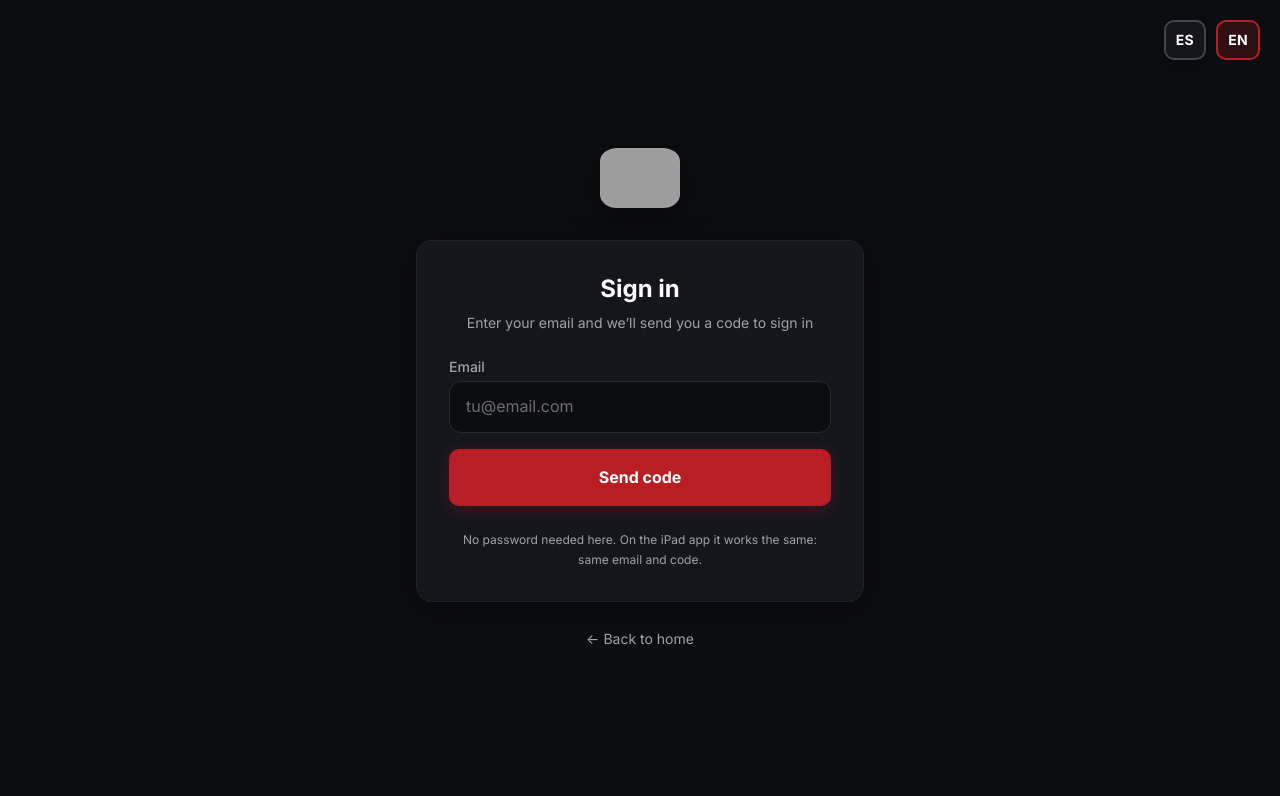
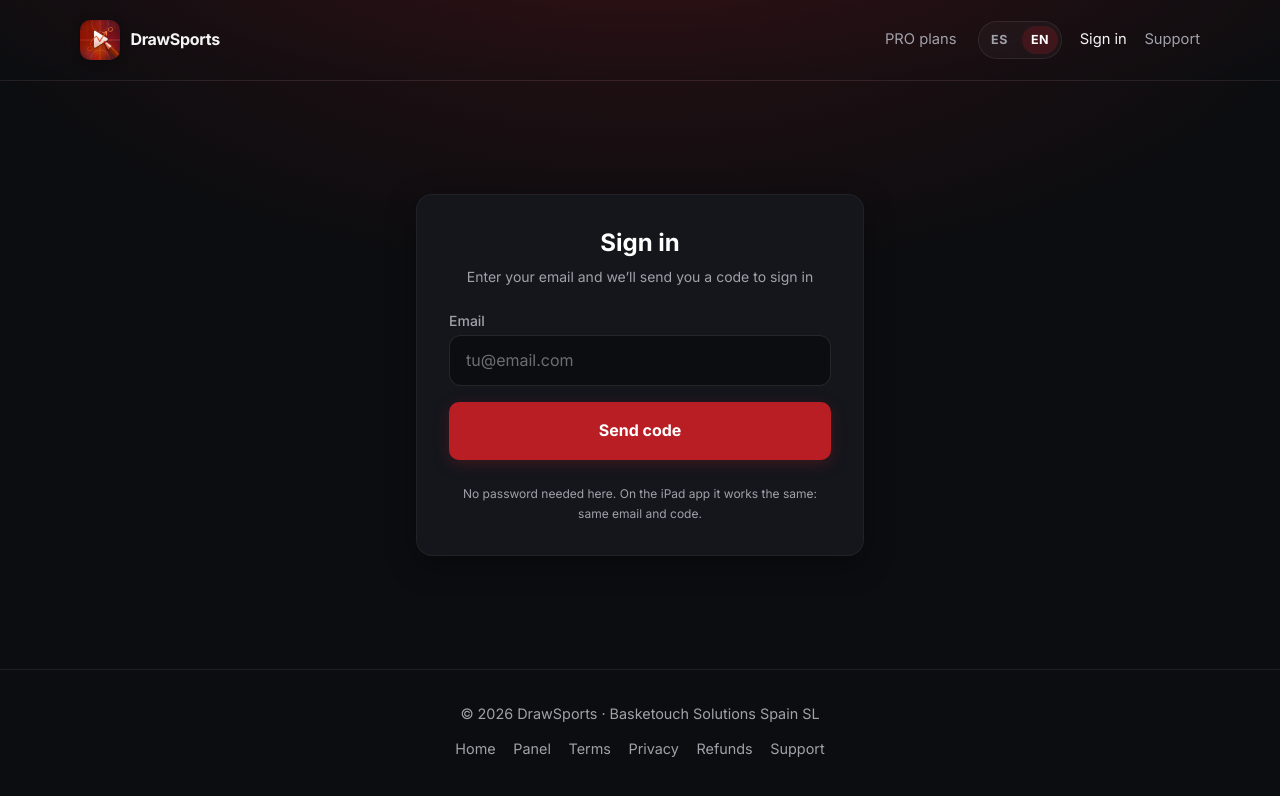
Before and after one commit to basketouch/drawsports-panel, a Next.js app: page /en/login in a window 1280 px wide. Shown: the top 796 px of the page. Built offline with nearby package versions, Linux system fonts and the light colour scheme; grey boxes are pictures that could not be loaded.

Commit message:
feat(ui): login del panel alineado con drawsports.app
Header con gradiente rojo, lang-switch ES/EN, footer legal y logo ligero;
misma navegación que la web pública (planes, acceder, soporte).

Co-authored-by: Cursor <cursoragent@cursor.com>

```diff
--- /dev/null
+++ b/app/[locale]/dashboard/DashboardHeaderActions.tsx
@@ -0,0 +1,12 @@
+"use client";
+
+import { Suspense } from "react";
+import { LangSwitch } from "@/components/LangSwitch";
+
+export function DashboardHeaderActions({ locale }: { locale: "es" | "en" }) {
+  return (
+    <Suspense fallback={null}>
+      <LangSwitch locale={locale} />
+    </Suspense>
+  );
+}
--- a/app/[locale]/dashboard/page.tsx
+++ b/app/[locale]/dashboard/page.tsx
@@ -2,6 +2,7 @@ import { redirect } from "next/navigation";
 import { createClient } from "@/supabase/server";
 import { CheckCircle, XCircle, Calendar, Download, Mail, Zap, Users } from "lucide-react";
 import { LogoutButton } from "./LogoutButton";
+import { DashboardHeaderActions } from "./DashboardHeaderActions";
 import { ManageSubscription } from "./ManageSubscription";
 import { ManageTeam } from "./ManageTeam";
 import { SetupTeamName } from "./SetupTeamName";
@@ -166,19 +167,22 @@ export default async function DashboardPage({
 
   return (
     <div className="min-h-screen bg-drawsports-bg-dark">
-      <header className="bg-drawsports-bg-card border-b border-white/5">
-        <div className="max-w-4xl mx-auto px-4 py-4 flex items-center justify-between">
-          <Link href={`/${locale}/dashboard`} className="flex items-center gap-3">
+      <header className="site-header">
+        <div className="site-container-wide max-w-4xl">
+          <Link href={`/${locale}/dashboard`} className="site-brand">
             <Image
-              src="/imagenes/logo.png"
+              src="/imagenes/logo-header.webp"
               alt="DrawSports"
               width={40}
               height={40}
-              className="rounded-[22%]"
+              className="site-brand-logo"
             />
-            <span className="text-xl font-bold text-white">{t["dashboard.title"]}</span>
+            <span>{t["dashboard.title"]}</span>
           </Link>
-          <LogoutButton locale={safeLocale} />
+          <div className="site-nav">
+            <DashboardHeaderActions locale={safeLocale} />
+            <LogoutButton locale={safeLocale} />
+          </div>
         </div>
       </header>
 
--- a/app/[locale]/layout.tsx
+++ b/app/[locale]/layout.tsx
@@ -1,6 +1,5 @@
 import { notFound } from "next/navigation";
 import { type Locale } from "@/lib/translations";
-import { LanguageSelector } from "@/components/LanguageSelector";
 
 const locales: Locale[] = ["es", "en"];
 
@@ -17,10 +16,5 @@ export default async function LocaleLayout({
   const { locale } = await params;
   if (!locales.includes(locale as Locale)) notFound();
 
-  return (
-    <>
-      <LanguageSelector />
-      {children}
-    </>
-  );
+  return <>{children}</>;
 }
--- a/app/[locale]/login/page.tsx
+++ b/app/[locale]/login/page.tsx
@@ -1,11 +1,11 @@
 "use client";
 
-import { useState, useEffect, useRef } from "react";
+import { Suspense, useState, useEffect, useRef } from "react";
 import { createClient } from "@/supabase/client";
 import { useParams, useSearchParams } from "next/navigation";
-import Image from "next/image";
 import { translations, type Locale } from "@/lib/translations";
-import { getDrawSportsProHomeHref } from "@/lib/drawsports-links";
+import { SiteHeader } from "@/components/SiteHeader";
+import { SiteFooter } from "@/components/SiteFooter";
 
 /**
  * Acceso sin contraseña: escribes tu email y entras con un código de un solo uso.
@@ -17,14 +17,11 @@ import { getDrawSportsProHomeHref } from "@/lib/drawsports-links";
  * `shouldCreateUser: false` es deliberado: el panel no da de alta a nadie. La
  * cuenta la crea la compra (webhook de Paddle) o una invitación del propietario.
  */
-// Supabase permite configurar la longitud del código (este proyecto usa 8).
-// No la fijamos: aceptamos un rango y dejamos enviar a partir del mínimo, para
-// que un cambio de ese ajuste no vuelva a dejar el formulario sin poder rellenarse.
 const CODE_MIN = 6;
 const CODE_MAX = 10;
 const RESEND_SECONDS = 60;
 
-export default function LoginPage() {
+function LoginForm() {
   const params = useParams();
   const searchParams = useSearchParams();
   const locale = (params?.locale as Locale) || "es";
@@ -38,6 +35,11 @@ export default function LoginPage() {
   const [loading, setLoading] = useState(false);
   const [secondsLeft, setSecondsLeft] = useState(0);
   const codeInputRef = useRef<HTMLInputElement>(null);
+
+  useEffect(() => {
+    const emailParam = (searchParams.get("email") || "").trim().toLowerCase();
+    if (emailParam) setEmail(emailParam);
+  }, [searchParams]);
 
   useEffect(() => {
     if (searchParams.get("success") === "password_created") {
@@ -130,23 +132,13 @@ export default function LoginPage() {
     }
   }
 
-  const proHomeHref = getDrawSportsProHomeHref(locale);
   const inputClass =
     "w-full px-4 py-3 rounded-xl bg-drawsports-bg-dark border border-white/10 text-white placeholder-white/40 focus:ring-2 focus:ring-drawsports-primary focus:border-drawsports-primary transition-all";
   const buttonClass =
     "w-full py-4 rounded-btn bg-drawsports-primary text-white font-bold shadow-drawsports-glow hover:shadow-drawsports-glow disabled:opacity-50 disabled:cursor-not-allowed disabled:transform-none transition-all duration-200";
 
   return (
-    <div className="min-h-screen flex flex-col items-center justify-center bg-drawsports-bg-dark px-4">
-      <a href={proHomeHref} className="mb-8 block">
-        <Image
-          src="/imagenes/logo.png"
-          alt="DrawSports"
-          width={80}
-          height={80}
-          className="rounded-[22%] shadow-drawsports-card"
-        />
-      </a>
+    <main className="flex-1 flex items-center justify-center px-4 py-10">
       <div className="w-full max-w-md">
         <div className="bg-drawsports-bg-card rounded-2xl p-8 border border-white/5 shadow-drawsports-card">
           <h1 className="text-2xl font-bold text-white text-center mb-2">{t["login.title"]}</h1>
@@ -250,15 +242,24 @@ export default function LoginPage() {
             {t["login.noPasswordHint"]} {t["login.ipadHint"]}
           </p>
         </div>
-        <p className="mt-6 text-center">
-          <a
-            href={proHomeHref}
-            className="text-drawsports-text-muted hover:text-white transition-colors text-sm"
-          >
-            ← {t.back}
-          </a>
-        </p>
       </div>
+    </main>
+  );
+}
+
+export default function LoginPage() {
+  const params = useParams();
+  const locale = ((params?.locale as Locale) || "es") === "en" ? "en" : "es";
+
+  return (
+    <div className="min-h-screen flex flex-col">
+      <Suspense fallback={<div className="site-header min-h-[72px]" aria-hidden />}>
+        <SiteHeader locale={locale} />
+      </Suspense>
+      <Suspense fallback={null}>
+        <LoginForm />
+      </Suspense>
+      <SiteFooter locale={locale} />
     </div>
   );
 }
--- a/app/globals.css
+++ b/app/globals.css
@@ -22,3 +22,144 @@ body {
   line-height: 1.6;
   @apply antialiased;
 }
+
+/* — Header / footer alineados con drawsports.app — */
+.site-container-wide {
+  width: min(1120px, calc(100% - 2rem));
+  margin: 0 auto;
+}
+
+.site-container {
+  width: min(1000px, calc(100% - 2rem));
+  margin: 0 auto;
+}
+
+.site-header {
+  padding: 1.25rem 0;
+  border-bottom: 1px solid rgba(255, 255, 255, 0.08);
+  background:
+    radial-gradient(1100px 320px at 50% -60%, rgba(184, 30, 36, 0.22), transparent 68%),
+    var(--bg-dark);
+}
+
+.site-header .site-container-wide {
+  display: flex;
+  align-items: center;
+  justify-content: space-between;
+  gap: 1rem;
+}
+
+.site-brand {
+  display: flex;
+  align-items: center;
+  gap: 0.65rem;
+  font-weight: 700;
+  letter-spacing: -0.02em;
+  color: var(--text-main);
+  text-decoration: none;
+}
+
+.site-brand:hover {
+  color: #fff;
+}
+
+.site-brand-logo {
+  width: 40px;
+  height: 40px;
+  border-radius: 10px;
+  object-fit: contain;
+  flex-shrink: 0;
+  box-shadow: 0 2px 8px rgba(0, 0, 0, 0.35);
+}
+
+.site-nav {
+  display: flex;
+  flex-wrap: wrap;
+  justify-content: flex-end;
+  align-items: center;
+  gap: 0.85rem 1.1rem;
+  margin-left: auto;
+  font-size: 0.92rem;
+  color: var(--text-muted);
+}
+
+.site-nav a {
+  color: var(--text-muted);
+  text-decoration: none;
+  transition: color 0.2s;
+}
+
+.site-nav a:hover {
+  color: #fff;
+}
+
+.site-nav a.is-active {
+  color: var(--text-main);
+}
+
+.lang-switch {
+  display: inline-flex;
+  align-items: center;
+  gap: 0.35rem;
+  margin-left: 0.25rem;
+  padding: 0.2rem;
+  border: 1px solid rgba(255, 255, 255, 0.08);
+  border-radius: 999px;
+  background: rgba(255, 255, 255, 0.03);
+}
+
+.lang-switch a {
+  min-width: 2rem;
+  padding: 0.28rem 0.55rem;
+  border-radius: 999px;
+  font-size: 0.78rem;
+  font-weight: 700;
+  letter-spacing: 0.04em;
+  color: var(--text-muted);
+  text-align: center;
+  text-decoration: none;
+}
+
+.lang-switch a:hover {
+  color: #fff;
+}
+
+.lang-switch a.is-active {
+  background: rgba(184, 30, 36, 0.22);
+  color: #fff;
+}
+
+.site-footer {
+  padding: 2rem 0 2.5rem;
+  border-top: 1px solid rgba(255, 255, 255, 0.08);
+  text-align: center;
+  color: var(--text-muted);
+  font-size: 0.9rem;
+}
+
+.site-footer p {
+  margin: 0 0 0.75rem;
+}
+
+.site-footer-links {
+  display: flex;
+  flex-wrap: wrap;
+  justify-content: center;
+  gap: 0.65rem 1.1rem;
+}
+
+.site-footer-links a {
+  color: var(--text-muted);
+  text-decoration: none;
+}
+
+.site-footer-links a:hover {
+  color: #fff;
+}
+
+@media (max-width: 640px) {
+  .site-nav {
+    gap: 0.55rem 0.75rem;
+    font-size: 0.82rem;
+  }
+}
--- /dev/null
+++ b/components/LangSwitch.tsx
@@ -0,0 +1,36 @@
+"use client";
+
+import Link from "next/link";
+import { usePathname, useSearchParams } from "next/navigation";
+
+const LOCALES = [
+  { locale: "es", label: "ES", title: "Español" },
+  { locale: "en", label: "EN", title: "English" },
+] as const;
+
+type Locale = (typeof LOCALES)[number]["locale"];
+
+export function LangSwitch({ locale }: { locale: Locale }) {
+  const pathname = usePathname();
+  const searchParams = useSearchParams();
+  const pathWithoutLocale = pathname?.replace(/^\/(es|en)/, "") || "/login";
+  const query = searchParams.toString();
+  const suffix = query ? `?${query}` : "";
+
+  return (
+    <span className="lang-switch" aria-label={locale === "en" ? "Language" : "Idioma"}>
+      {LOCALES.map(({ locale: loc, label, title }) => (
+        <Link
+          key={loc}
+          href={`/${loc}${pathWithoutLocale}${suffix}`}
+          title={title}
+          hrefLang={loc}
+          lang={loc}
+          className={locale === loc ? "is-active" : undefined}
+        >
+          {label}
+        </Link>
+      ))}
+    </span>
+  );
+}
--- /dev/null
+++ b/components/SiteFooter.tsx
@@ -0,0 +1,55 @@
+import { getDrawSportsHomeHref } from "@/lib/drawsports-links";
+
+type Locale = "es" | "en";
+
+const copy = {
+  es: {
+    home: "Inicio",
+    panel: "Panel",
+    terms: "Términos",
+    privacy: "Privacidad",
+    refunds: "Reembolsos",
+    support: "Soporte",
+  },
+  en: {
+    home: "Home",
+    panel: "Panel",
+    terms: "Terms",
+    privacy: "Privacy",
+    refunds: "Refunds",
+    support: "Support",
+  },
+} as const;
+
+export function SiteFooter({ locale }: { locale: Locale }) {
+  const t = copy[locale];
+  const home = getDrawSportsHomeHref(locale);
+  const terms =
+    locale === "en"
+      ? "https://drawsports.app/en/legal/terms/"
+      : "https://drawsports.app/legal/terminos/";
+  const privacy =
+    locale === "en"
+      ? "https://drawsports.app/en/legal/privacy/"
+      : "https://drawsports.app/legal/privacidad/";
+  const refunds =
+    locale === "en"
+      ? "https://drawsports.app/en/legal/refunds/"
+      : "https://drawsports.app/legal/reembolsos/";
+
+  return (
+    <footer className="site-footer">
+      <div className="site-container">
+        <p>© 2026 DrawSports · Basketouch Solutions Spain SL</p>
+        <div className="site-footer-links">
+          <a href={home}>{t.home}</a>
+          <a href={`https://panel.drawsports.app/${locale}`}>{t.panel}</a>
+          <a href={terms}>{t.terms}</a>
+          <a href={privacy}>{t.privacy}</a>
+          <a href={refunds}>{t.refunds}</a>
+          <a href="mailto:help@basketouch.com">{t.support}</a>
+        </div>
+      </div>
+    </footer>
+  );
+}
--- /dev/null
+++ b/components/SiteHeader.tsx
@@ -0,0 +1,54 @@
+"use client";
+
+import Link from "next/link";
+import Image from "next/image";
+import { usePathname } from "next/navigation";
+import { getDrawSportsHomeHref, getDrawSportsPlansHref } from "@/lib/drawsports-links";
+import { LangSwitch } from "@/components/LangSwitch";
+
+type Locale = "es" | "en";
+
+const copy = {
+  es: {
+    plans: "Planes PRO",
+    signIn: "Acceder",
+    support: "Soporte",
+  },
+  en: {
+    plans: "PRO plans",
+    signIn: "Sign in",
+    support: "Support",
+  },
+} as const;
+
+export function SiteHeader({ locale }: { locale: Locale }) {
+  const pathname = usePathname();
+  const t = copy[locale];
+  const isLogin = pathname?.includes("/login");
+
+  return (
+    <header className="site-header">
+      <div className="site-container-wide">
+        <Link href={getDrawSportsHomeHref(locale)} className="site-brand">
+          <Image
+            src="/imagenes/logo-header.webp"
+            alt=""
+            width={40}
+            height={40}
+            className="site-brand-logo"
+            priority
+          />
+          <span>DrawSports</span>
+        </Link>
+        <nav className="site-nav" aria-label={locale === "en" ? "Main" : "Principal"}>
+          <a href={getDrawSportsPlansHref(locale)}>{t.plans}</a>
+          <LangSwitch locale={locale} />
+          <Link href={`/${locale}/login`} className={isLogin ? "is-active" : undefined}>
+            {t.signIn}
+          </Link>
+          <a href="mailto:help@basketouch.com">{t.support}</a>
+        </nav>
+      </div>
+    </header>
+  );
+}
--- a/lib/drawsports-links.ts
+++ b/lib/drawsports-links.ts
@@ -1,13 +1,20 @@
+/** Home pública de drawsports.app (misma que la web). */
+export function getDrawSportsHomeHref(locale: string): string {
+  return locale === "en" ? "https://drawsports.app/en/" : "https://drawsports.app/";
+}
+
 /** URL pública de la landing PRO en drawsports.app (solo ES/EN). */
 export function getDrawSportsProHomeHref(locale: string): string {
-  return locale === "en" ? "https://drawsports.app/pro/en/" : "https://drawsports.app/pro/";
+  return locale === "en" ? "https://drawsports.app/pro/planes/en/" : "https://drawsports.app/pro/planes/";
 }
 
 /** Página de planes PRO donde se compra DrawSports suelto (checkout Paddle). */
 export function getDrawSportsPlansHref(locale: string, email?: string): string {
+  const hash = locale === "en" ? "#plans" : "#planes";
   const base =
     locale === "en"
       ? "https://drawsports.app/pro/planes/en/"
       : "https://drawsports.app/pro/planes/";
-  return email ? `${base}?email=${encodeURIComponent(email)}` : base;
+  if (email) return `${base}?email=${encodeURIComponent(email)}${hash}`;
+  return `${base}${hash}`;
 }
```
Also changed, not shown: public/imagenes/logo-header.png (added), public/imagenes/logo-header.webp (added).
